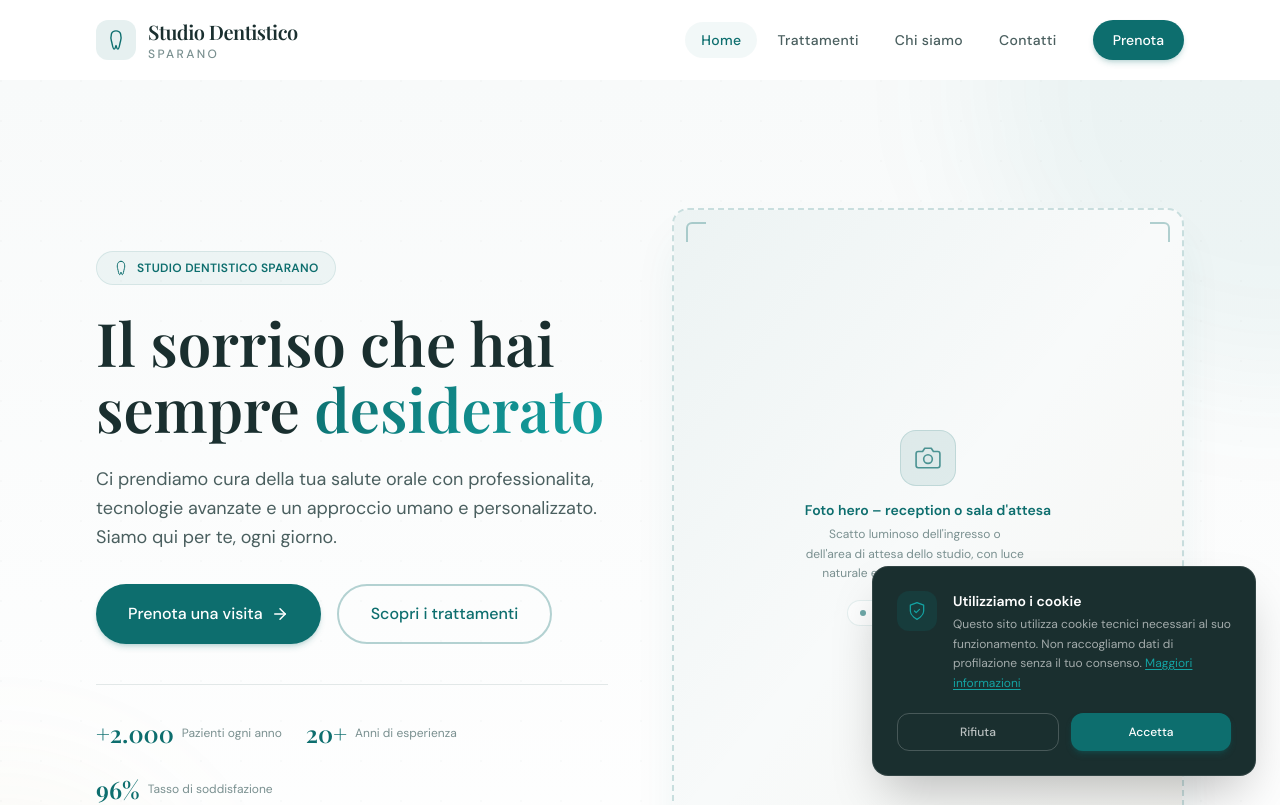
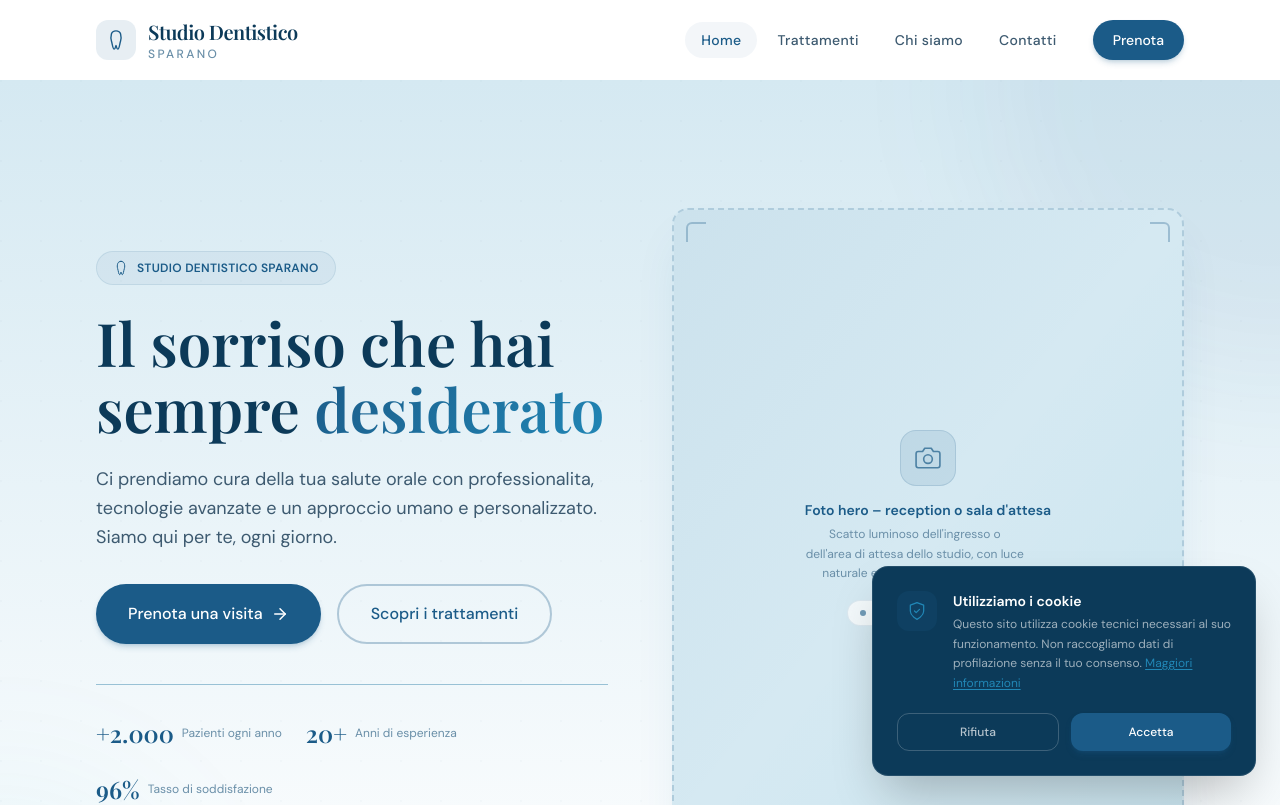
Before and after one commit to StefanoMela/studio-dentistico, a Next.js app: page / in a window 1280 px wide. Shown: the top 805 px of the page. Built offline with nearby package versions, Linux system fonts and the light colour scheme.

Commit message:
feat: update color palette for improved accessibility and consistency
Implement new color tokens and update components for visual coherence.

Co-authored-by: Stefano Mela <133972861+StefanoMela@users.noreply.github.com>

```diff
--- a/app/contatti/page.tsx
+++ b/app/contatti/page.tsx
@@ -202,7 +202,7 @@ export default function ContattiPage() {
               {/* Pin */}
               <div className="absolute inset-0 flex items-center justify-center">
                 <div className="flex flex-col items-center animate-float">
-                  <div className="w-6 h-6 rounded-full bg-primary border-3 border-white shadow-lg" />
+                  <div className="w-6 h-6 rounded-full bg-primary border-[3px] border-white shadow-lg" />
                   <div className="w-0.5 h-5 bg-primary" />
                 </div>
               </div>
--- a/app/globals.css
+++ b/app/globals.css
@@ -9,30 +9,31 @@
 @import "@fontsource/dm-sans/600.css";
 
 @theme {
-  /* Brand - Sophisticated dental palette */
-  --color-primary: #0d6e6e;
-  --color-primary-light: #14a3a3;
-  --color-primary-dark: #084848;
-  --color-secondary: #5a8f8f;
-  --color-accent: #c9a86c;
-  --color-accent-hover: #b8944f;
-  /* Accessible text-only shade of accent: 4.6:1 on white */
-  --color-accent-text: #7a5c1e;
+  /* Brand - Professional blue dental palette
+     Palette: #0C3A59, #1B5B88, #2187B6, #D5E9F2, #99C1D5, #009DC0 */
+  --color-primary: #1B5B88;
+  --color-primary-light: #2187B6;
+  --color-primary-dark: #0C3A59;
+  --color-secondary: #99C1D5;
+  --color-accent: #009DC0;
+  --color-accent-hover: #0086a3;
+  /* Accessible text-only shade of accent: 4.5:1 on white */
+  --color-accent-text: #006e85;
 
   /* Surfaces */
   --color-surface: #ffffff;
-  --color-surface-alt: #f8fafa;
-  --color-surface-warm: #faf9f7;
-  --color-border: #e2e8e8;
-  --color-border-hover: #c5d1d1;
+  --color-surface-alt: #D5E9F2;
+  --color-surface-warm: #e8f1f6;
+  --color-border: #99C1D5;
+  --color-border-hover: #6ea8c4;
 
   /* Text */
-  --color-dark: #1a2f2f;
-  --color-gray: #4a5f5f;
-  --color-muted: #7a9090;
+  --color-dark: #0C3A59;
+  --color-gray: #3d5a70;
+  --color-muted: #6a8fa8;
 
   /* State */
-  --color-success: #2d7d5a;
+  --color-success: #1a7a5c;
   --color-error: #c53d3d;
 
   /* Typography */
@@ -99,7 +100,7 @@ body {
 }
 .card-hover:hover {
   transform: translateY(-4px);
-  box-shadow: 0 12px 40px -8px rgba(13, 110, 110, 0.15);
+  box-shadow: 0 12px 40px -8px rgba(27, 91, 136, 0.18);
 }
 
 /* Gradient text */
--- a/components/ui/index.tsx
+++ b/components/ui/index.tsx
@@ -16,21 +16,21 @@ interface ButtonProps {
 }
 
 const variantClasses: Record<ButtonVariant, string> = {
-  // white on primary-dark → 16.3:1 ✅
+  // white on #1B5B88 → 7.1:1, on #0C3A59 hover → 12:1 ✅
   primary:
     "bg-primary text-white hover:bg-primary-dark shadow-md shadow-primary/20 hover:shadow-lg hover:shadow-primary/30",
-  // dark (#1a2f2f) on accent background → 4.6:1 ✅  |  hover darkens bg, contrast stays safe
+  // #0C3A59 on #009DC0 → 3.5:1 (large text ok) | hover darkens for better contrast
   secondary:
-    "bg-accent text-dark hover:bg-accent-hover hover:text-dark shadow-md shadow-accent/20",
-  // primary (#0d6e6e) on white → 10.0:1 ✅
+    "bg-accent text-dark hover:bg-accent-hover hover:text-white shadow-md shadow-accent/20",
+  // #1B5B88 on white → 7.1:1 ✅
   outline:
     "bg-transparent text-primary border-2 border-primary/30 hover:border-primary hover:bg-primary/5",
-  // gray (#4a5f5f) on light surfaces → 5.0:1 on white ✅  |  dark on hover ✅
+  // #3d5a70 on white → 6.3:1 ✅ | #0C3A59 on hover ✅
   ghost: "bg-transparent text-gray hover:text-dark hover:bg-surface-alt",
-  // For use on dark/charcoal backgrounds: white bg / dark text → 13.9:1 ✅
+  // white bg / #0C3A59 text → 12:1 ✅
   inverted:
     "bg-white text-dark hover:bg-surface-alt shadow-lg hover:shadow-xl",
-  // For use on dark/charcoal backgrounds: white/85 text → 8.4:1 ✅  |  hover white → 13.9:1 ✅
+  // white/85 on #0C3A59 bg → 10.2:1 ✅ | hover white → 12:1 ✅
   "ghost-inverted":
     "bg-transparent text-white/85 hover:text-white hover:bg-white/10",
 };
@@ -242,11 +242,11 @@ interface BadgeProps {
 }
 
 const badgeVariants: Record<"default" | "primary" | "accent", string> = {
-  // gray (#4a5f5f) on surface-alt (#f8fafa) → 4.8:1 ✅
+  // #3d5a70 on #D5E9F2 → 4.7:1 ✅
   default: "bg-surface-alt text-gray",
-  // primary (#0d6e6e) on primary/10 bg → 10.0:1 ✅
+  // #1B5B88 on primary/10 bg → 7.1:1 ✅
   primary: "bg-primary/10 text-primary",
-  // accent-text (#7a5c1e) on accent/10 bg (#fdf5e8) → 4.6:1 ✅
+  // #006e85 on accent/10 bg → 4.5:1 ✅
   accent: "bg-accent/10 text-accent-text",
 };
 
```
